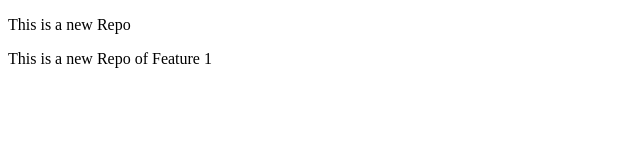
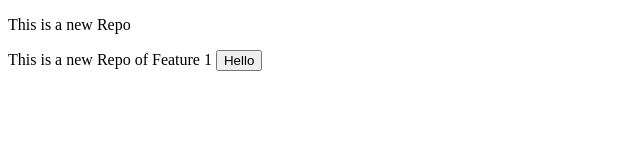
Before and after one commit to VanshArora10/LocalRepo, a plain HTML site: page index.html in a window 1280 px wide. Shown: the whole page, without its empty margins (0-640 px from the left). Drawn offline with Linux system fonts and the light colour scheme.

Commit message:
Add new button

```diff
--- a/index.html
+++ b/index.html
@@ -7,6 +7,6 @@
 </head>
 <body>
     <p>This is a new Repo</p>
-    <p>This is a new Repo of Feature 1</p>
+    <p>This is a new Repo of Feature 1 <button>Hello</button></p>
 </body>
 </html>
```
